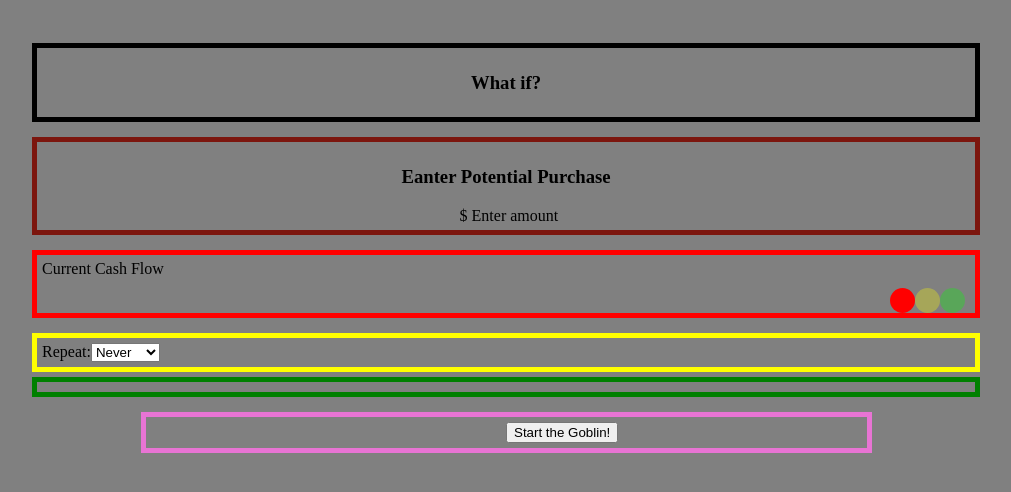
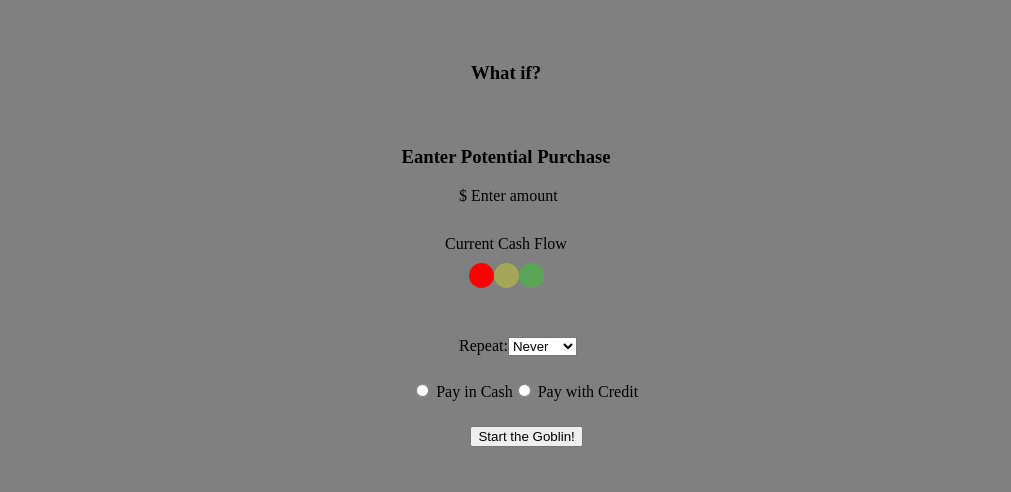
Before and after one commit to jpdaprato/pocket-goblin-client, a React (Vite) app: page / in a window 1280 px wide. Shown: the top 492 px of the page, without its empty margins (134-1145 px from the left). Built offline with nearby package versions, Linux system fonts and the light colour scheme; no server answers.

Commit message:
show basic layout of page

```diff
--- a/src/components/CashFlow.jsx
+++ b/src/components/CashFlow.jsx
@@ -3,7 +3,7 @@ import CashFlowLight from "./CashFlowLight";
 
 const CashFlow = () => {
   const divStyle = {
-    border: "5px solid red",
+    // border: "5px solid red",
     padding: "5px",
     marginTop: "5px",
     marginBottom: "15px"
@@ -11,7 +11,7 @@ const CashFlow = () => {
 
   return (
     <div style={divStyle}>
-      <div>
+      <div style={{ textAlign: "center", paddingTop: "5px" }}>
         Current Cash Flow <CashFlowLight />
       </div>
     </div>
--- a/src/components/CashFlowLight.jsx
+++ b/src/components/CashFlowLight.jsx
@@ -16,8 +16,8 @@ let redCircle = {
   width: "25px",
   backgroundColor: "rgba(255, 0, 0, 0.3)",
   borderRadius: "50%",
-  display: "inline-block",
-  float: "right"
+  display: "inline-block"
+  // float: "right"
 };
 
 let yellowCircle = {
@@ -26,8 +26,8 @@ let yellowCircle = {
   width: "25px",
   backgroundColor: "rgba(255, 255, 0, 0.3)",
   borderRadius: "50%",
-  display: "inline-block",
-  float: "right"
+  display: "inline-block"
+  // float: "right"
 };
 
 let greenCircle = {
@@ -36,15 +36,15 @@ let greenCircle = {
   width: "25px",
   backgroundColor: "rgba(0, 255, 0, 0.3)",
   borderRadius: "50%",
-  display: "inline-block",
-  float: "right"
+  display: "inline-block"
+  // float: "right"
 };
 
 const lights = (
   <div>
+    <span style={redCircle} />
+    <span style={yellowCircle} />
     <span style={greenCircle} />
-    <span style={yellowCircle} />
-    <span style={redCircle} />
   </div>
 );
 
--- a/src/components/Container.jsx
+++ b/src/components/Container.jsx
@@ -8,7 +8,7 @@ import Purchase from "./Purchase";
 
 const Container = () => {
   const divStyle = {
-    border: "5px solid gray",
+    // border: "5px solid gray",
     padding: "25px",
     width: "75%",
     margin: "auto"
--- a/src/components/Footer.jsx
+++ b/src/components/Footer.jsx
@@ -2,7 +2,7 @@ import React from "react";
 
 const Footer = () => {
   const divStyle = {
-    border: "5px solid #e874d4",
+    // border: "5px solid #e874d4",
     padding: "5px",
     marginTop: "5px",
     marginBottom: "15px",
@@ -11,7 +11,7 @@ const Footer = () => {
   };
 
   const buttonStyle = {
-    marginLeft: "50%"
+    marginLeft: "45%"
   };
 
   return (
--- a/src/components/Header.jsx
+++ b/src/components/Header.jsx
@@ -2,7 +2,7 @@ import React from "react";
 
 const Header = () => {
   const divStyle = {
-    border: "5px solid black",
+    // border: "5px solid black",
     padding: "5px",
     marginTop: "5px",
     marginBottom: "15px"
--- a/src/components/Pay.jsx
+++ b/src/components/Pay.jsx
@@ -1,15 +1,56 @@
 import React from "react";
-import PayCash from "./PayCash";
-import PayCredit from "./PayCredit";
-const Pay = () => {
-  const divStyle = {
-    border: "5px solid green",
-    padding: "5px",
-    marginTop: "5px",
-    marginBottom: "15px"
-  };
 
-  return <div style={divStyle} />;
+const divStyle = {
+  // border: "5px solid green",
+  padding: "5px",
+  marginTop: "5px",
+  marginBottom: "15px",
+  paddingLeft: "40%"
 };
 
+class Pay extends React.Component {
+  constructor(props) {
+    super(props);
+    this.state = {
+      payType: ""
+    };
+    this.setPayType = this.setPayType.bind(this);
+    this.payOption = this.payOption.bind(this);
+  }
+
+  setPayType(e) {
+    this.setState({
+      payType: e.target.defaultValue
+    });
+  }
+
+  payOption() {
+    const { payType } = this.state;
+    if (payType === "") {
+      return;
+    } else if (payType === "cash") {
+      return <h1>cash Options</h1>;
+    } else {
+      return <h1>credit Option</h1>;
+    }
+  }
+
+  render() {
+    return (
+      <div style={divStyle}>
+        <input name="pay" onClick={this.setPayType} value="cash" type="radio" />{" "}
+        Pay in Cash
+        <input
+          name="pay"
+          onClick={this.setPayType}
+          value="credit"
+          type="radio"
+        />{" "}
+        Pay with Credit
+        {this.payOption()}
+      </div>
+    );
+  }
+}
+
 export default Pay;
--- a/src/components/PayCash.jsx
+++ /dev/null
@@ -1,20 +0,0 @@
-import React from "react";
-
-const PayCash = () => {
-  const divStyle = {
-    border: "5px solid blue",
-    padding: "5px",
-    marginTop: "5px",
-    marginBottom: "15px",
-    marginRight: "75%"
-    // float: "left"
-  };
-
-  return (
-    <div style={divStyle}>
-      <input type="radio" /> Pay in Cash
-    </div>
-  );
-};
-
-export default PayCash;
--- a/src/components/PayCredit.jsx
+++ /dev/null
@@ -1,20 +0,0 @@
-import React from "react";
-
-const PayCredit = () => {
-  const divStyle = {
-    border: "5px solid purple",
-    padding: "5px",
-    marginTop: "5px",
-    marginBottom: "15px",
-    marginLeft: "75%"
-    // float: "up"
-  };
-
-  return (
-    <div style={divStyle}>
-      <input type="radio" /> Pay with Credit
-    </div>
-  );
-};
-
-export default PayCredit;
--- a/src/components/Purchase.jsx
+++ b/src/components/Purchase.jsx
@@ -1,7 +1,7 @@
 import React from "react";
 
 const divStyle = {
-  border: "5px solid #7c160e",
+  // border: "5px solid #7c160e",
   padding: "5px",
   marginTop: "5px",
   marginBottom: "15px"
--- a/src/components/Repeat.jsx
+++ b/src/components/Repeat.jsx
@@ -2,15 +2,15 @@ import React from "react";
 
 const Repeat = () => {
   const divStyle = {
-    border: "5px solid yellow",
+    // border: "5px solid yellow",
     padding: "5px",
     marginTop: "5px",
-    marginBottom: "15px",
-    margin: "auto"
+    marginBottom: "15px"
   };
 
   return (
     <div style={divStyle}>
+      <div style={{ marginLeft: "45%" }}>
         Repeat:
         <select stlye={{ marginLeft: 5 }}>
           <option value="never">Never</option>
@@ -19,6 +19,7 @@ const Repeat = () => {
           <option value="yearly">Yearly</option>
         </select>
       </div>
+    </div>
   );
 };
 
```
Lines whose indentation alone changed are shown as unchanged.
